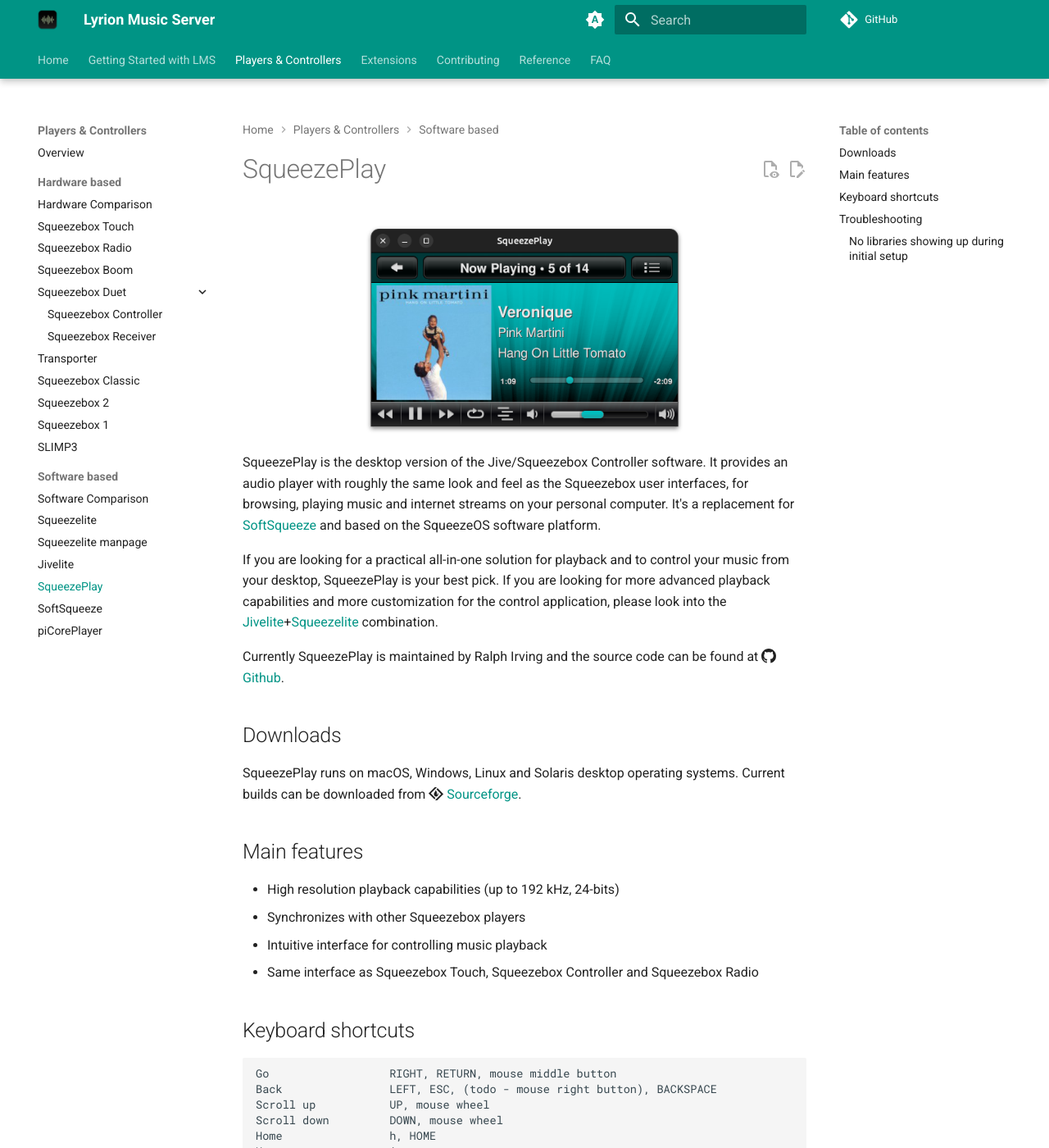
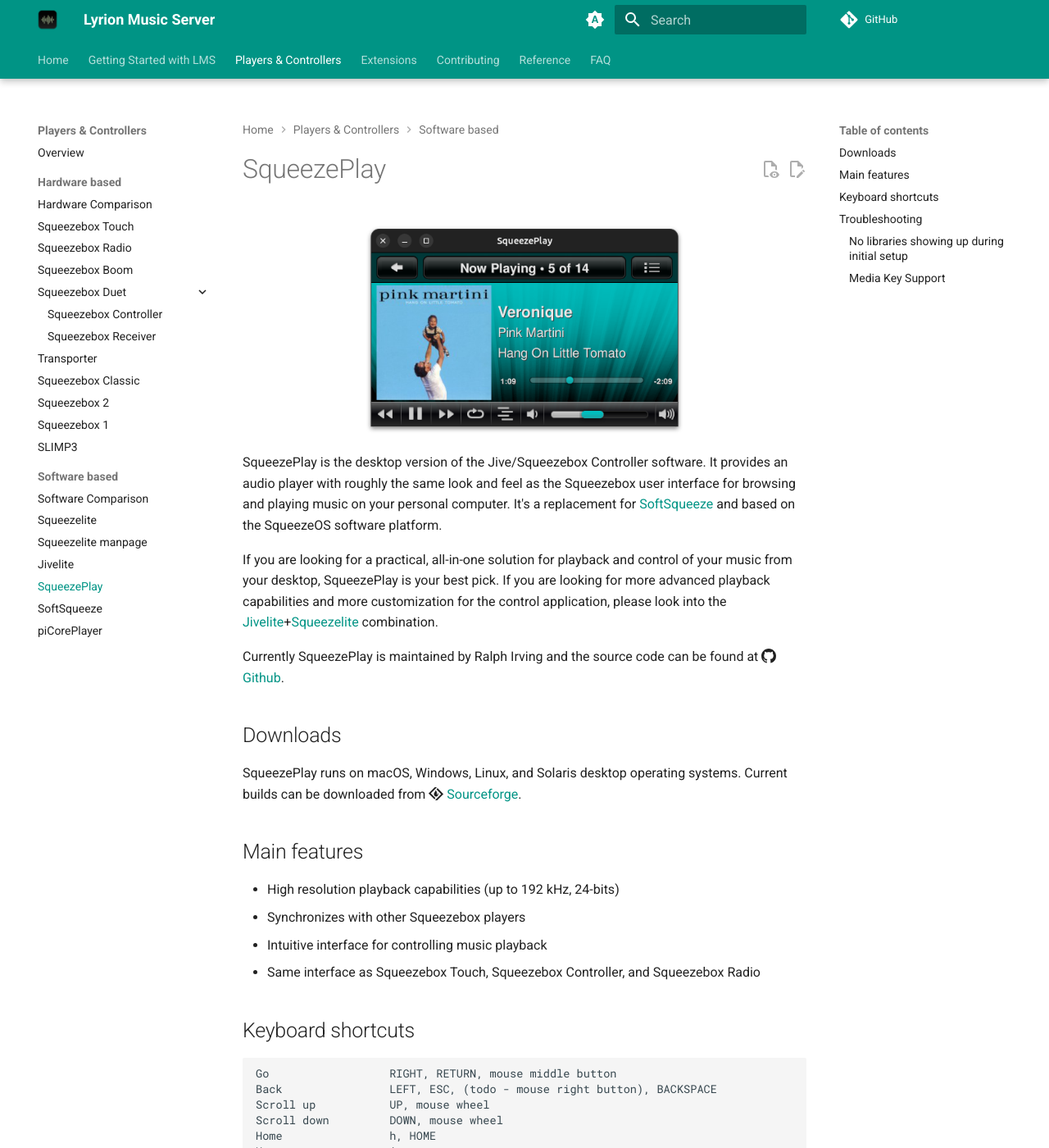
Before and after one commit to LMS-Community/lms-community.github.io, an MkDocs documentation site: the page built from docs/players-and-controllers/squeezeplay.md, in a window 1280 px wide and 1400 px high. Shown: the whole window at 82% size. Built offline with MkDocs 1.6.1 and Material for MkDocs 9.7.7, drawn with Linux system fonts in a browser that asks for light colours; a script that is not in the unit is left out; plug-ins that fetch from the network failed and are left out; comment, search, counter and statistics services are not loaded; some of the changed text lies outside the part shown.

Commit message:
Squeezeplay media key section and minor comma fixes
Signed-off-by: Jake Angerman <kerneljake@users.noreply.github.com>

```diff
--- a/docs/players-and-controllers/squeezeplay.md
+++ b/docs/players-and-controllers/squeezeplay.md
@@ -9,22 +9,22 @@
   ![](assets/squeezeplay.png){ width="400" }
 </figure>
 
-SqueezePlay is the desktop version of the Jive/Squeezebox Controller software. It provides an audio player with roughly the same look and feel as the Squeezebox user interfaces, for browsing, playing music and internet streams on your personal computer. It's a replacement for [SoftSqueeze](softsqueeze.md) and based on the SqueezeOS software platform.
+SqueezePlay is the desktop version of the Jive/Squeezebox Controller software. It provides an audio player with roughly the same look and feel as the Squeezebox user interface for browsing and playing music on your personal computer. It's a replacement for [SoftSqueeze](softsqueeze.md) and based on the SqueezeOS software platform.
 
-If you are looking for a practical all-in-one solution for playback and to control your music from your desktop, SqueezePlay is your best pick. If you are looking for more advanced playback capabilities and more customization for the control application, please look into the [Jivelite](jivelite.md)+[Squeezelite](squeezelite.md) combination.
+If you are looking for a practical, all-in-one solution for playback and control of your music from your desktop, SqueezePlay is your best pick. If you are looking for more advanced playback capabilities and more customization for the control application, please look into the [Jivelite](jivelite.md)+[Squeezelite](squeezelite.md) combination.
 
 Currently SqueezePlay is maintained by Ralph Irving and the source code can be found at :octicons-mark-github-16: [Github](https://github.com/ralph-irving/squeezeplay).
 
 ## Downloads
 
-SqueezePlay runs on macOS, Windows, Linux and Solaris desktop operating systems. Current builds can be downloaded from :simple-sourceforge: [Sourceforge](https://sourceforge.net/projects/lmsclients/files/squeezeplay/).
+SqueezePlay runs on macOS, Windows, Linux, and Solaris desktop operating systems. Current builds can be downloaded from :simple-sourceforge: [Sourceforge](https://sourceforge.net/projects/lmsclients/files/squeezeplay/).
 
 ## Main features
 
 - High resolution playback capabilities (up to 192 kHz, 24-bits)
 - Synchronizes with other Squeezebox players
 - Intuitive interface for controlling music playback
-- Same interface as Squeezebox Touch, Squeezebox Controller and Squeezebox Radio
+- Same interface as Squeezebox Touch, Squeezebox Controller, and Squeezebox Radio
 
 ## Keyboard shortcuts
 
@@ -93,3 +93,9 @@
 
 [^fn1]: [https://forums.lyrion.org/forum/user-forums/general-discussion/1732269-squeezeplay-setup-8-4-1r1474-exe-windows-not-finding-server?p=1732388#post1732388](https://forums.lyrion.org/forum/user-forums/general-discussion/1732269-squeezeplay-setup-8-4-1r1474-exe-windows-not-finding-server?p=1732388#post1732388)
 [^fn2]: [https://forums.lyrion.org/forum/user-forums/general-discussion/1732269-squeezeplay-setup-8-4-1r1474-exe-windows-not-finding-server?p=1745250#post1745250](https://forums.lyrion.org/forum/user-forums/general-discussion/1732269-squeezeplay-setup-8-4-1r1474-exe-windows-not-finding-server?p=1745250#post1745250)
+
+### Media Key Support
+
+In order to support keyboard media keys like play/pause, fast forward, and rewind, Squeezeplay needs privileges to receive media key events in the background. Go to System Settings → Privacy & Security → Accessibility and click the plus sign to add Squeezeplay to the list of applications. Then restart Squeezeplay.
+
+You will also need to do this whenever you upgrade Squeezeplay since macOS will think it is a new application.
```
Also changed, not shown: other parts of docs/players-and-controllers/squeezeplay.md (+2 -2 lines).
